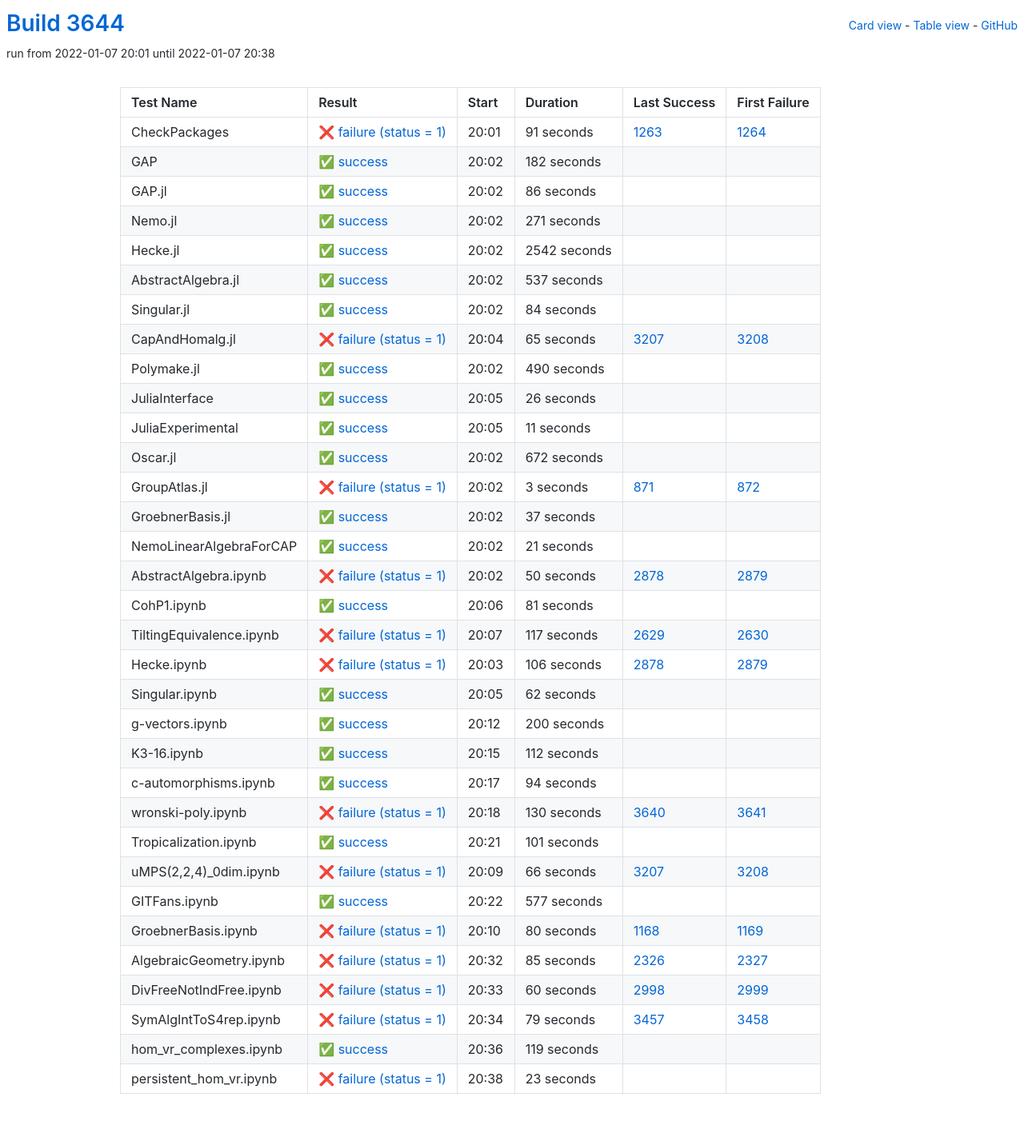
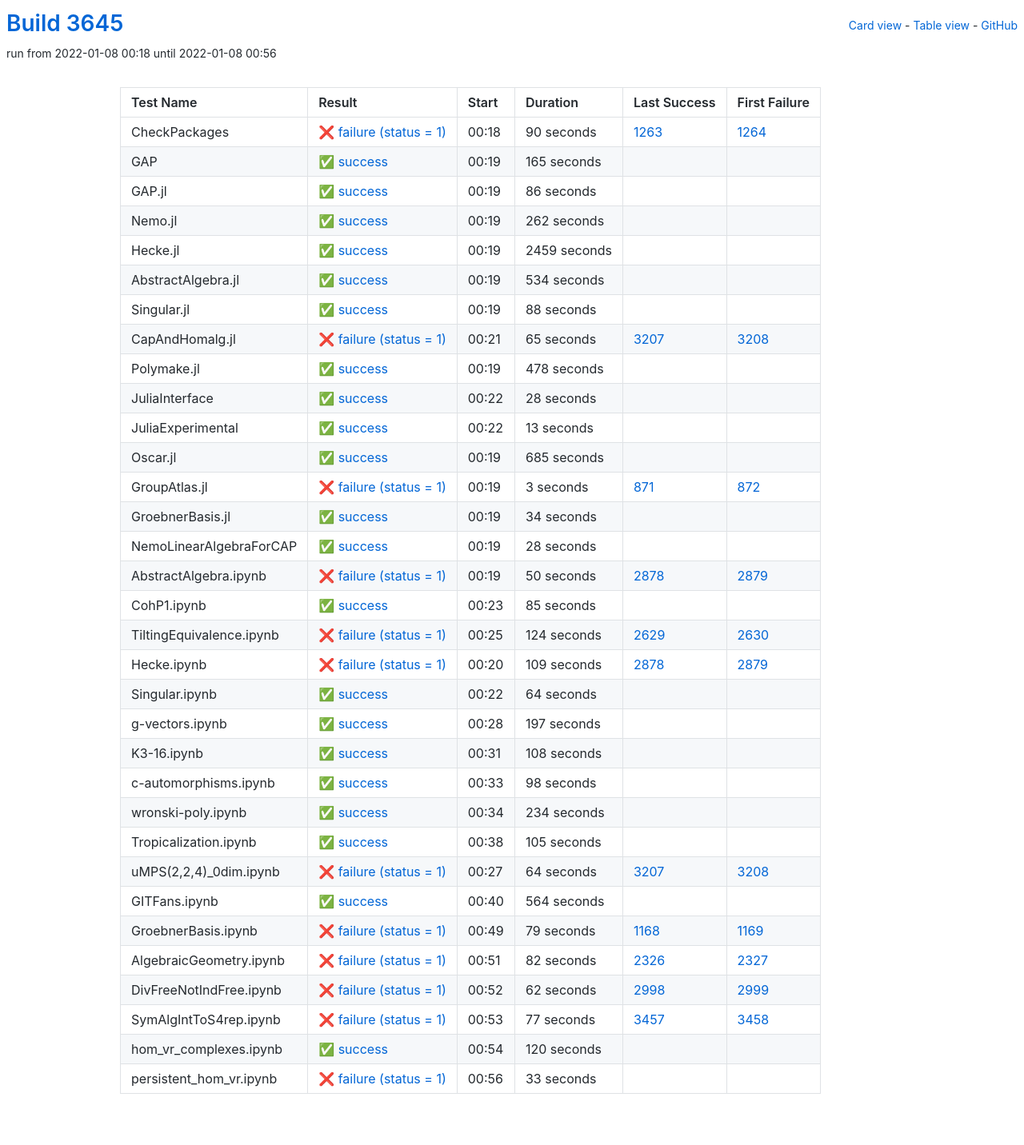
Before and after one commit to oscar-system/oscar-ci-status-stable, a Jekyll site: the page built from table.html, in a window 1280 px wide. Shown: the whole page at 80% size. Built offline with Jekyll 4.4.1, drawn with Linux system fonts in a browser that asks for light colours.

Commit message:
Build #3645

```diff
--- a/_data/ci.yml
+++ b/_data/ci.yml
@@ -1,6 +1,6 @@
 ---
-build: 3644
-build_url: https://oscarci.mathematik.uni-kl.de/job/oscar-stable/3644/
+build: 3645
+build_url: https://oscarci.mathematik.uni-kl.de/job/oscar-stable/3645/
 job: oscar-stable
 organization: oscar-system
 repo: oscar-ci-status-stable
@@ -8,32 +8,32 @@ repourl: https://github.com/oscar-system/oscar-ci-status-stable
 tests:
 - name: CheckPackages
   id: checkpackages
-  log: https://oscarci.mathematik.uni-kl.de/job/oscar-stable/3644/artifact/logs/build-3644/CheckPackages.log
-  start: 2022-01-07 20:01
+  log: https://oscarci.mathematik.uni-kl.de/job/oscar-stable/3645/artifact/logs/build-3645/CheckPackages.log
+  start: 2022-01-08 00:18
   success: false
   exitcode: 1
   status: failure
-  duration: 91
+  duration: 90
   last_success: 1263
   last_success_url: https://oscarci.mathematik.uni-kl.de/job/oscar-stable/1263/
   first_failure: 1264
   first_failure_url: https://oscarci.mathematik.uni-kl.de/job/oscar-stable/1264/
 - name: GAP
   id: gap
-  log: https://oscarci.mathematik.uni-kl.de/job/oscar-stable/3644/artifact/logs/build-3644/GAP.log
-  start: 2022-01-07 20:02
+  log: https://oscarci.mathematik.uni-kl.de/job/oscar-stable/3645/artifact/logs/build-3645/GAP.log
+  start: 2022-01-08 00:19
   success: true
   exitcode: 0
   status: success
-  duration: 182
+  duration: 165
   last_success: false
   last_success_url:
   first_failure: false
   first_failure_url:
 - name: GAP.jl
   id: gap-jl
-  log: https://oscarci.mathematik.uni-kl.de/job/oscar-stable/3644/artifact/logs/build-3644/GAP.jl.log
-  start: 2022-01-07 20:02
+  log: https://oscarci.mathematik.uni-kl.de/job/oscar-stable/3645/artifact/logs/build-3645/GAP.jl.log
+  start: 2022-01-08 00:19
   success: true
   exitcode: 0
   status: success
@@ -44,56 +44,56 @@ tests:
   first_failure_url:
 - name: Nemo.jl
   id: nemo-jl
-  log: https://oscarci.mathematik.uni-kl.de/job/oscar-stable/3644/artifact/logs/build-3644/Nemo.jl.log
-  start: 2022-01-07 20:02
+  log: https://oscarci.mathematik.uni-kl.de/job/oscar-stable/3645/artifact/logs/build-3645/Nemo.jl.log
+  start: 2022-01-08 00:19
   success: true
   exitcode: 0
   status: success
-  duration: 271
+  duration: 262
   last_success: false
   last_success_url:
   first_failure: false
   first_failure_url:
 - name: Hecke.jl
   id: hecke-jl
-  log: https://oscarci.mathematik.uni-kl.de/job/oscar-stable/3644/artifact/logs/build-3644/Hecke.jl.log
-  start: 2022-01-07 20:02
+  log: https://oscarci.mathematik.uni-kl.de/job/oscar-stable/3645/artifact/logs/build-3645/Hecke.jl.log
+  start: 2022-01-08 00:19
   success: true
   exitcode: 0
   status: success
-  duration: 2542
+  duration: 2459
   last_success: false
   last_success_url:
   first_failure: false
   first_failure_url:
 - name: AbstractAlgebra.jl
   id: abstractalgebra-jl
-  log: https://oscarci.mathematik.uni-kl.de/job/oscar-stable/3644/artifact/logs/build-3644/AbstractAlgebra.jl.log
-  start: 2022-01-07 20:02
+  log: https://oscarci.mathematik.uni-kl.de/job/oscar-stable/3645/artifact/logs/build-3645/AbstractAlgebra.jl.log
+  start: 2022-01-08 00:19
   success: true
   exitcode: 0
   status: success
-  duration: 537
+  duration: 534
   last_success: false
   last_success_url:
   first_failure: false
   first_failure_url:
 - name: Singular.jl
   id: singular-jl
-  log: https://oscarci.mathematik.uni-kl.de/job/oscar-stable/3644/artifact/logs/build-3644/Singular.jl.log
-  start: 2022-01-07 20:02
+  log: https://oscarci.mathematik.uni-kl.de/job/oscar-stable/3645/artifact/logs/build-3645/Singular.jl.log
+  start: 2022-01-08 00:19
   success: true
   exitcode: 0
   status: success
-  duration: 84
+  duration: 88
   last_success: false
   last_success_url:
   first_failure: false
   first_failure_url:
 - name: CapAndHomalg.jl
   id: capandhomalg-jl
-  log: https://oscarci.mathematik.uni-kl.de/job/oscar-stable/3644/artifact/logs/build-3644/CapAndHomalg.jl.log
-  start: 2022-01-07 20:04
+  log: https://oscarci.mathematik.uni-kl.de/job/oscar-stable/3645/artifact/logs/build-3645/CapAndHomalg.jl.log
+  start: 2022-01-08 00:21
   success: false
   exitcode: 1
   status: failure
@@ -104,56 +104,56 @@ tests:
   first_failure_url: https://oscarci.mathematik.uni-kl.de/job/oscar-stable/3208/
 - name: Polymake.jl
   id: polymake-jl
-  log: https://oscarci.mathematik.uni-kl.de/job/oscar-stable/3644/artifact/logs/build-3644/Polymake.jl.log
-  start: 2022-01-07 20:02
+  log: https://oscarci.mathematik.uni-kl.de/job/oscar-stable/3645/artifact/logs/build-3645/Polymake.jl.log
+  start: 2022-01-08 00:19
   success: true
   exitcode: 0
   status: success
-  duration: 490
+  duration: 478
   last_success: false
   last_success_url:
   first_failure: false
   first_failure_url:
 - name: JuliaInterface
   id: juliainterface
-  log: https://oscarci.mathematik.uni-kl.de/job/oscar-stable/3644/artifact/logs/build-3644/JuliaInterface.log
-  start: 2022-01-07 20:05
+  log: https://oscarci.mathematik.uni-kl.de/job/oscar-stable/3645/artifact/logs/build-3645/JuliaInterface.log
+  start: 2022-01-08 00:22
   success: true
   exitcode: 0
   status: success
-  duration: 26
+  duration: 28
   last_success: false
   last_success_url:
   first_failure: false
   first_failure_url:
 - name: JuliaExperimental
   id: juliaexperimental
-  log: https://oscarci.mathematik.uni-kl.de/job/oscar-stable/3644/artifact/logs/build-3644/JuliaExperimental.log
-  start: 2022-01-07 20:05
+  log: https://oscarci.mathematik.uni-kl.de/job/oscar-stable/3645/artifact/logs/build-3645/JuliaExperimental.log
+  start: 2022-01-08 00:22
   success: true
   exitcode: 0
   status: success
-  duration: 11
+  duration: 13
   last_success: false
   last_success_url:
   first_failure: false
   first_failure_url:
 - name: Oscar.jl
   id: oscar-jl
-  log: https://oscarci.mathematik.uni-kl.de/job/oscar-stable/3644/artifact/logs/build-3644/Oscar.jl.log
-  start: 2022-01-07 20:02
+  log: https://oscarci.mathematik.uni-kl.de/job/oscar-stable/3645/artifact/logs/build-3645/Oscar.jl.log
+  start: 2022-01-08 00:19
   success: true
   exitcode: 0
   status: success
-  duration: 672
+  duration: 685
   last_success: false
   last_success_url:
   first_failure: false
   first_failure_url:
 - name: GroupAtlas.jl
   id: groupatlas-jl
-  log: https://oscarci.mathematik.uni-kl.de/job/oscar-stable/3644/artifact/logs/build-3644/GroupAtlas.jl.log
-  start: 2022-01-07 20:02
+  log: https://oscarci.mathematik.uni-kl.de/job/oscar-stable/3645/artifact/logs/build-3645/GroupAtlas.jl.log
+  start: 2022-01-08 00:19
   success: false
   exitcode: 1
   status: failure
@@ -164,32 +164,32 @@ tests:
   first_failure_url: https://oscarci.mathematik.uni-kl.de/job/oscar-stable/872/
 - name: GroebnerBasis.jl
   id: groebnerbasis-jl
-  log: https://oscarci.mathematik.uni-kl.de/job/oscar-stable/3644/artifact/logs/build-3644/GroebnerBasis.jl.log
-  start: 2022-01-07 20:02
+  log: https://oscarci.mathematik.uni-kl.de/job/oscar-stable/3645/artifact/logs/build-3645/GroebnerBasis.jl.log
+  start: 2022-01-08 00:19
   success: true
   exitcode: 0
   status: success
-  duration: 37
+  duration: 34
   last_success: false
   last_success_url:
   first_failure: false
   first_failure_url:
 - name: NemoLinearAlgebraForCAP
   id: nemolinearalgebraforcap
-  log: https://oscarci.mathematik.uni-kl.de/job/oscar-stable/3644/artifact/logs/build-3644/NemoLinearAlgebraForCAP.log
-  start: 2022-01-07 20:02
+  log: https://oscarci.mathematik.uni-kl.de/job/oscar-stable/3645/artifact/logs/build-3645/NemoLinearAlgebraForCAP.log
+  start: 2022-01-08 00:19
   success: true
   exitcode: 0
   status: success
-  duration: 21
+  duration: 28
   last_success: false
   last_success_url:
   first_failure: false
   first_failure_url:
 - name: AbstractAlgebra.ipynb
   id: abstractalgebra-ipynb
-  log: https://oscarci.mathematik.uni-kl.de/job/oscar-stable/3644/artifact/logs/build-3644/AbstractAlgebra.ipynb.log
-  start: 2022-01-07 20:02
+  log: https://oscarci.mathematik.uni-kl.de/job/oscar-stable/3645/artifact/logs/build-3645/AbstractAlgebra.ipynb.log
+  start: 2022-01-08 00:19
   success: false
   exitcode: 1
   status: failure
@@ -200,204 +200,204 @@ tests:
   first_failure_url: https://oscarci.mathematik.uni-kl.de/job/oscar-stable/2879/
 - name: CohP1.ipynb
   id: cohp1-ipynb
-  log: https://oscarci.mathematik.uni-kl.de/job/oscar-stable/3644/artifact/logs/build-3644/CohP1.ipynb.log
-  start: 2022-01-07 20:06
+  log: https://oscarci.mathematik.uni-kl.de/job/oscar-stable/3645/artifact/logs/build-3645/CohP1.ipynb.log
+  start: 2022-01-08 00:23
   success: true
   exitcode: 0
   status: success
-  duration: 81
+  duration: 85
   last_success: false
   last_success_url:
   first_failure: false
   first_failure_url:
 - name: TiltingEquivalence.ipynb
   id: tiltingequivalence-ipynb
-  log: https://oscarci.mathematik.uni-kl.de/job/oscar-stable/3644/artifact/logs/build-3644/TiltingEquivalence.ipynb.log
-  start: 2022-01-07 20:07
+  log: https://oscarci.mathematik.uni-kl.de/job/oscar-stable/3645/artifact/logs/build-3645/TiltingEquivalence.ipynb.log
+  start: 2022-01-08 00:25
   success: false
   exitcode: 1
   status: failure
-  duration: 117
+  duration: 124
   last_success: 2629
   last_success_url: https://oscarci.mathematik.uni-kl.de/job/oscar-stable/2629/
   first_failure: 2630
   first_failure_url: https://oscarci.mathematik.uni-kl.de/job/oscar-stable/2630/
 - name: Hecke.ipynb
   id: hecke-ipynb
-  log: https://oscarci.mathematik.uni-kl.de/job/oscar-stable/3644/artifact/logs/build-3644/Hecke.ipynb.log
-  start: 2022-01-07 20:03
+  log: https://oscarci.mathematik.uni-kl.de/job/oscar-stable/3645/artifact/logs/build-3645/Hecke.ipynb.log
+  start: 2022-01-08 00:20
   success: false
   exitcode: 1
   status: failure
-  duration: 106
+  duration: 109
   last_success: 2878
   last_success_url: https://oscarci.mathematik.uni-kl.de/job/oscar-stable/2878/
   first_failure: 2879
   first_failure_url: https://oscarci.mathematik.uni-kl.de/job/oscar-stable/2879/
 - name: Singular.ipynb
   id: singular-ipynb
-  log: https://oscarci.mathematik.uni-kl.de/job/oscar-stable/3644/artifact/logs/build-3644/Singular.ipynb.log
-  start: 2022-01-07 20:05
+  log: https://oscarci.mathematik.uni-kl.de/job/oscar-stable/3645/artifact/logs/build-3645/Singular.ipynb.log
+  start: 2022-01-08 00:22
   success: true
   exitcode: 0
   status: success
-  duration: 62
+  duration: 64
   last_success: false
   last_success_url:
   first_failure: false
   first_failure_url:
 - name: g-vectors.ipynb
   id: g-vectors-ipynb
-  log: https://oscarci.mathematik.uni-kl.de/job/oscar-stable/3644/artifact/logs/build-3644/g-vectors.ipynb.log
-  start: 2022-01-07 20:12
+  log: https://oscarci.mathematik.uni-kl.de/job/oscar-stable/3645/artifact/logs/build-3645/g-vectors.ipynb.log
+  start: 2022-01-08 00:28
   success: true
   exitcode: 0
   status: success
-  duration: 200
+  duration: 197
   last_success: false
   last_success_url:
   first_failure: false
   first_failure_url:
 - name: K3-16.ipynb
   id: k3-16-ipynb
-  log: https://oscarci.mathematik.uni-kl.de/job/oscar-stable/3644/artifact/logs/build-3644/K3-16.ipynb.log
-  start: 2022-01-07 20:15
+  log: https://oscarci.mathematik.uni-kl.de/job/oscar-stable/3645/artifact/logs/build-3645/K3-16.ipynb.log
+  start: 2022-01-08 00:31
   success: true
   exitcode: 0
   status: success
-  duration: 112
+  duration: 108
   last_success: false
   last_success_url:
   first_failure: false
   first_failure_url:
 - name: c-automorphisms.ipynb
   id: c-automorphisms-ipynb
-  log: https://oscarci.mathematik.uni-kl.de/job/oscar-stable/3644/artifact/logs/build-3644/c-automorphisms.ipynb.log
-  start: 2022-01-07 20:17
+  log: https://oscarci.mathematik.uni-kl.de/job/oscar-stable/3645/artifact/logs/build-3645/c-automorphisms.ipynb.log
+  start: 2022-01-08 00:33
   success: true
   exitcode: 0
   status: success
-  duration: 94
+  duration: 98
   last_success: false
   last_success_url:
   first_failure: false
   first_failure_url:
 - name: wronski-poly.ipynb
   id: wronski-poly-ipynb
-  log: https://oscarci.mathematik.uni-kl.de/job/oscar-stable/3644/artifact/logs/build-3644/wronski-poly.ipynb.log
-  start: 2022-01-07 20:18
-  success: false
-  exitcode: 1
-  status: failure
-  duration: 130
-  last_success: 3640
-  last_success_url: https://oscarci.mathematik.uni-kl.de/job/oscar-stable/3640/
-  first_failure: 3641
-  first_failure_url: https://oscarci.mathematik.uni-kl.de/job/oscar-stable/3641/
-- name: Tropicalization.ipynb
-  id: tropicalization-ipynb
-  log: https://oscarci.mathematik.uni-kl.de/job/oscar-stable/3644/artifact/logs/build-3644/Tropicalization.ipynb.log
-  start: 2022-01-07 20:21
+  log: https://oscarci.mathematik.uni-kl.de/job/oscar-stable/3645/artifact/logs/build-3645/wronski-poly.ipynb.log
+  start: 2022-01-08 00:34
   success: true
   exitcode: 0
   status: success
-  duration: 101
+  duration: 234
+  last_success: false
+  last_success_url:
+  first_failure: false
+  first_failure_url:
+- name: Tropicalization.ipynb
+  id: tropicalization-ipynb
+  log: https://oscarci.mathematik.uni-kl.de/job/oscar-stable/3645/artifact/logs/build-3645/Tropicalization.ipynb.log
+  start: 2022-01-08 00:38
+  success: true
+  exitcode: 0
+  status: success
+  duration: 105
   last_success: false
   last_success_url:
   first_failure: false
   first_failure_url:
 - name: uMPS(2,2,4)_0dim.ipynb
   id: umps-2-2-4-0dim-ipynb
-  log: https://oscarci.mathematik.uni-kl.de/job/oscar-stable/3644/artifact/logs/build-3644/uMPS-2-2-4-_0dim.ipynb.log
-  start: 2022-01-07 20:09
+  log: https://oscarci.mathematik.uni-kl.de/job/oscar-stable/3645/artifact/logs/build-3645/uMPS-2-2-4-_0dim.ipynb.log
+  start: 2022-01-08 00:27
   success: false
   exitcode: 1
   status: failure
-  duration: 66
+  duration: 64
   last_success: 3207
   last_success_url: https://oscarci.mathematik.uni-kl.de/job/oscar-stable/3207/
   first_failure: 3208
   first_failure_url: https://oscarci.mathematik.uni-kl.de/job/oscar-stable/3208/
 - name: GITFans.ipynb
   id: gitfans-ipynb
-  log: https://oscarci.mathematik.uni-kl.de/job/oscar-stable/3644/artifact/logs/build-3644/GITFans.ipynb.log
-  start: 2022-01-07 20:22
+  log: https://oscarci.mathematik.uni-kl.de/job/oscar-stable/3645/artifact/logs/build-3645/GITFans.ipynb.log
+  start: 2022-01-08 00:40
   success: true
   exitcode: 0
   status: success
-  duration: 577
+  duration: 564
   last_success: false
   last_success_url:
   first_failure: false
   first_failure_url:
 - name: GroebnerBasis.ipynb
   id: groebnerbasis-ipynb
-  log: https://oscarci.mathematik.uni-kl.de/job/oscar-stable/3644/artifact/logs/build-3644/GroebnerBasis.ipynb.log
-  start: 2022-01-07 20:10
+  log: https://oscarci.mathematik.uni-kl.de/job/oscar-stable/3645/artifact/logs/build-3645/GroebnerBasis.ipynb.log
+  start: 2022-01-08 00:49
   success: false
   exitcode: 1
   status: failure
-  duration: 80
+  duration: 79
   last_success: 1168
   last_success_url: https://oscarci.mathematik.uni-kl.de/job/oscar-stable/1168/
   first_failure: 1169
   first_failure_url: https://oscarci.mathematik.uni-kl.de/job/oscar-stable/1169/
 - name: AlgebraicGeometry.ipynb
   id: algebraicgeometry-ipynb
-  log: https://oscarci.mathematik.uni-kl.de/job/oscar-stable/3644/artifact/logs/build-3644/AlgebraicGeometry.ipynb.log
-  start: 2022-01-07 20:32
+  log: https://oscarci.mathematik.uni-kl.de/job/oscar-stable/3645/artifact/logs/build-3645/AlgebraicGeometry.ipynb.log
+  start: 2022-01-08 00:51
   success: false
   exitcode: 1
   status: failure
-  duration: 85
+  duration: 82
   last_success: 2326
   last_success_url: https://oscarci.mathematik.uni-kl.de/job/oscar-stable/2326/
   first_failure: 2327
   first_failure_url: https://oscarci.mathematik.uni-kl.de/job/oscar-stable/2327/
 - name: DivFreeNotIndFree.ipynb
   id: divfreenotindfree-ipynb
-  log: https://oscarci.mathematik.uni-kl.de/job/oscar-stable/3644/artifact/logs/build-3644/DivFreeNotIndFree.ipynb.log
-  start: 2022-01-07 20:33
+  log: https://oscarci.mathematik.uni-kl.de/job/oscar-stable/3645/artifact/logs/build-3645/DivFreeNotIndFree.ipynb.log
+  start: 2022-01-08 00:52
   success: false
   exitcode: 1
   status: failure
-  duration: 60
+  duration: 62
   last_success: 2998
   last_success_url: https://oscarci.mathematik.uni-kl.de/job/oscar-stable/2998/
   first_failure: 2999
   first_failure_url: https://oscarci.mathematik.uni-kl.de/job/oscar-stable/2999/
 - name: SymAlgIntToS4rep.ipynb
   id: symalginttos4rep-ipynb
-  log: https://oscarci.mathematik.uni-kl.de/job/oscar-stable/3644/artifact/logs/build-3644/SymAlgIntToS4rep.ipynb.log
-  start: 2022-01-07 20:34
+  log: https://oscarci.mathematik.uni-kl.de/job/oscar-stable/3645/artifact/logs/build-3645/SymAlgIntToS4rep.ipynb.log
+  start: 2022-01-08 00:53
   success: false
   exitcode: 1
   status: failure
-  duration: 79
+  duration: 77
   last_success: 3457
   last_success_url: https://oscarci.mathematik.uni-kl.de/job/oscar-stable/3457/
   first_failure: 3458
   first_failure_url: https://oscarci.mathematik.uni-kl.de/job/oscar-stable/3458/
 - name: hom_vr_complexes.ipynb
   id: hom-vr-complexes-ipynb
-  log: https://oscarci.mathematik.uni-kl.de/job/oscar-stable/3644/artifact/logs/build-3644/hom_vr_complexes.ipynb.log
-  start: 2022-01-07 20:36
+  log: https://oscarci.mathematik.uni-kl.de/job/oscar-stable/3645/artifact/logs/build-3645/hom_vr_complexes.ipynb.log
+  start: 2022-01-08 00:54
   success: true
   exitcode: 0
   status: success
-  duration: 119
+  duration: 120
   last_success: false
   last_success_url:
   first_failure: false
   first_failure_url:
 - name: persistent_hom_vr.ipynb
   id: persistent-hom-vr-ipynb
-  log: https://oscarci.mathematik.uni-kl.de/job/oscar-stable/3644/artifact/logs/build-3644/persistent_hom_vr.ipynb.log
-  start: 2022-01-07 20:38
+  log: https://oscarci.mathematik.uni-kl.de/job/oscar-stable/3645/artifact/logs/build-3645/persistent_hom_vr.ipynb.log
+  start: 2022-01-08 00:56
   success: false
   exitcode: 1
   status: failure
-  duration: 23
+  duration: 33
   last_success: false
   last_success_url:
   first_failure: false
```
Also changed, not shown: README.md.
